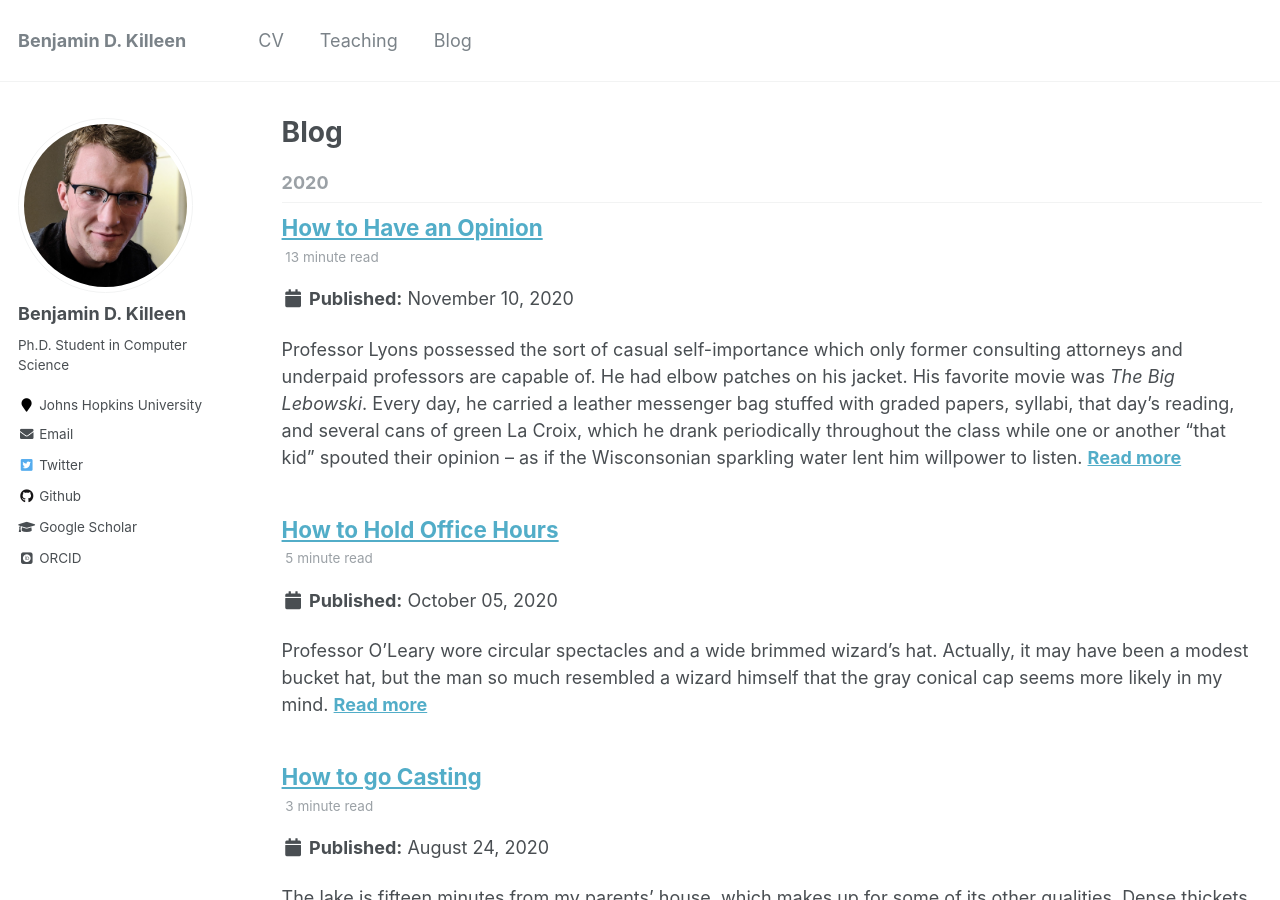
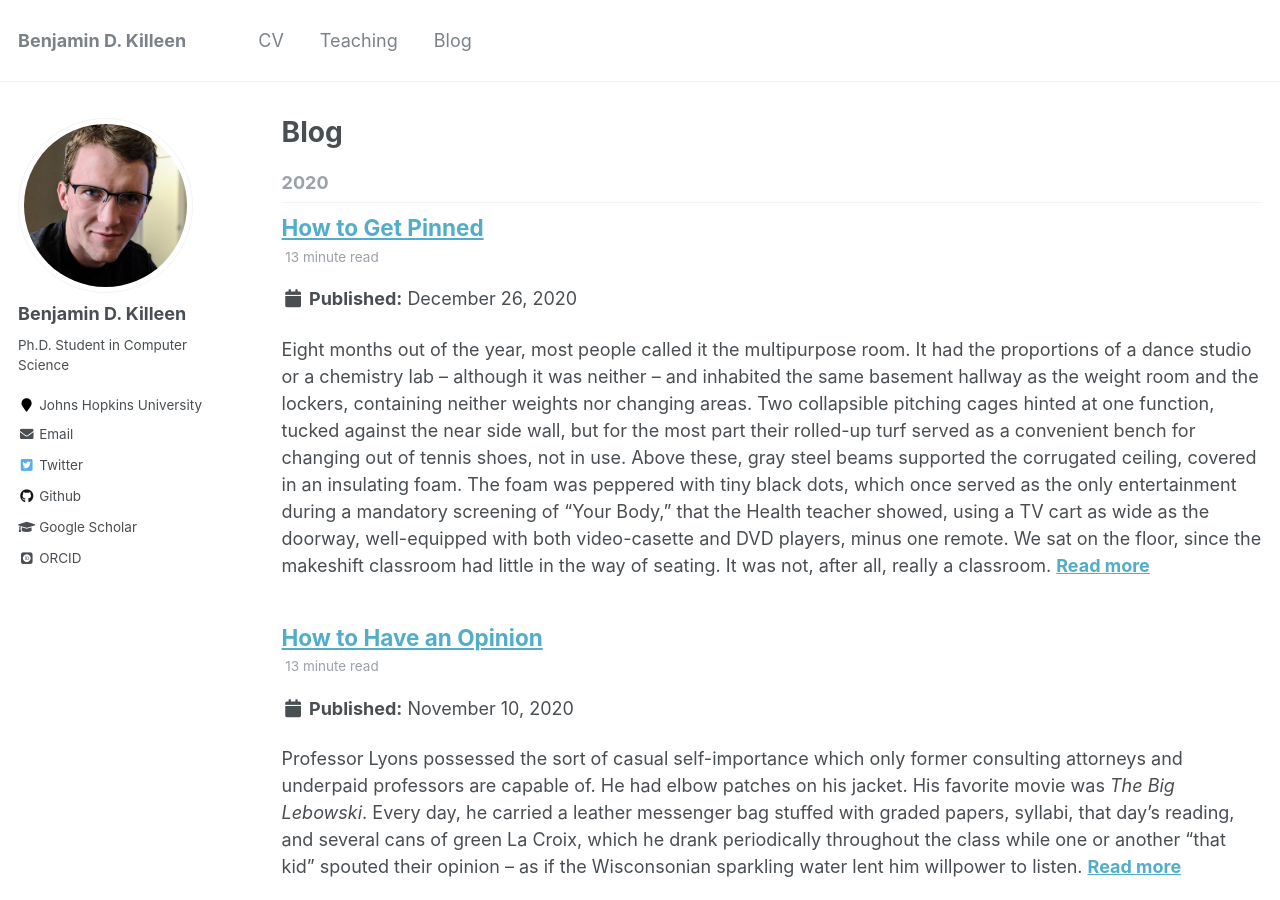
Before and after one commit to benjamindkilleen/benjamindkilleen.github.io, a Jekyll site: the page built from _pages/blog.html, in a window 1280 px wide and 900 px high. Built offline with Jekyll 4.4.1, drawn with Linux system fonts in a browser that asks for light colours; some web fonts are replaced; some of the changed lines change nothing that is shown.

Commit message:
finished wrestling post

```diff
--- a/_posts/how_to_get_pinned.md
+++ b/_posts/2020-12-26-how-to-get-pinned.md
@@ -2,62 +2,62 @@
 layout: single
 title:  "How to Get Pinned"
 author: "Benjamin D. Killeen"
-date:
+date: 2020-12-26
 permalink: /posts/2020/12/how-to-get-pinned/
 tags:
   - Missouri
 ---
 
-Nine months out of the year, most people called it the multipurpose room. In the basement, off the
-hall from the cafeteria, in the same corridor as the weight room and the lockers, the room had the
-proportions of a dance studio or a wine cellar. It was neither. In fact, it felt vaguely
-purposeless for those nine months. Collapsible batting cages hinted at one function, tucked against
-the near wall. Their rolled-up green offered a convenient bench for changing in and out of tennis
-shoes, as long as you could keep your balance. On the ceiling, an insulating foam covered gray
-steel beams, peppered with tiny black dots which once served as the only entertainment during those
-mandatory screenings of "Your Body," that the Health teacher had to show, using a TV cart as wide
-as the doorway and well-equipped with both video-casette and DVD players, minus one remote. I
-remember trying to count the speckles out of boredom.
+Eight months out of the year, most people called it the multipurpose room. It had the proportions
+of a dance studio or a chemistry lab -- although it was neither -- and inhabited the same basement
+hallway as the weight room and the lockers, containing neither weights nor changing areas. Two
+collapsible pitching cages hinted at one function, tucked against the near side wall, but for the
+most part their rolled-up turf served as a convenient bench for changing out of tennis shoes, not
+in use. Above these, gray steel beams supported the corrugated ceiling, covered in an insulating
+foam. The foam was peppered with tiny black dots, which once served as the only entertainment
+during a mandatory screening of "Your Body," that the Health teacher showed, using a TV cart as
+wide as the doorway, well-equipped with both video-casette and DVD players, minus one remote. We
+sat on the floor, since the makeshift classroom had little in the way of seating. It was not, after
+all, really a classroom.
 
-The left and back walls of the multipurpose room reminded everyone of its most inherent role.
-Health had other classrooms and the batting cages could conceivably be moved elsewhere, but the
-orange crash padding, bolted to the concrete of the left and back wall and seemingly out of place
-between between cheap, blue-white floor tiles and low-hanging fluorescent lights between the
-foam-covered beams, was permanent. In later years, the room would take on other, equally permanent
-signifiers of its primary purpose: a painted-orange "champions corner" where every practice ended
-with a self-directed set of fifty push-ups; a peg board and seven pull-up bars bolted just above
-the padding, at different heights; and in the middle of these instruments of physical conditioning
-a hand-painted mural of the wrestling team's logo emblazoned with our unofficial name, "Currahee
-Wrestling."
+Even during those eight months, however, the walls of the multipurpose room reminded visitors
+exactly what that place became, for four long months, and really always was. Health had other
+classrooms; the pitching cages could conceivably be moved upstairs; but the orange crash padding,
+bolted into concrete and seemingly out of place between between cheap, blue-white floor tiles and
+pale fluorescent lights, was permanent. It really belonged. In later years, the room would take on
+other fixed signifiers of the same function: a painted-orange "champions corner" in the back left,
+a peg board and seven pull-up bars along one wall, and in the middle of these instruments a
+hand-painted mural of the team's logo emblazoned with our unofficial name, "Currahee Wrestling."
 
-The logo didn't say, "Statesmen," which was our official school mascot. No one complained. The
-Statesman was an abstract mascot whose signature top hat and twirling baton wouldn't have inspired
-fish to swim. We didn't identify with it. We didn't don "Statesmen Wrestling" hoodies like plates
-of armor against the appraising glances of the Such-and-Such High School Eagles, Wolves, and
-Wildcats that populate every corner of America in place of their apex namesakes. And we certainly
-didn't let loose that vague, unspirited monicker like a wild war cry when nothing else could
-capture the primal blend of cameraderie, pride, and dread which descended after weigh-ins. Instead,
-we grunted "Currahee" in the deepest voice that adolescent boys could muster, and everyone who
-heard us wondered what it meant.
+The logo didn't say "Statesmen" anywhere, although it maybe should have. The statesman was
+Webster's official mascot, a somewhat abstract figure for high school sports. The signature top hat
+and twirling baton which adorned football players' lettermen jackets had no obvious connection to
+the idea of a civil servant and, in any case, struck everyone as meaningless if they made any
+impression at all. Certainly, the statesman didn't inspire us. We didn't don "Statesmen Wrestling"
+hoodies like plates of armor against the appraising glances of the Such-and-Such High School
+Eagles, Wolves, and Wildcats that populate St. Louis County, and we certainly didn't let loose that
+vague, unspirited monicker like a wild war cry when nothing else could capture the primal blend of
+cameraderie, pride, and dread which descended after weigh-ins. Instead, we grunted "Currahee," and
+everyone who heard us wondered what it meant.
 
-To this day, I don't exactly know what inspired Coach to change the name, separating us somewhat
+To this day, I don't know exactly what inspired Coach to change the name, separating his wrestlers
 from the other sports at Webster. Perhaps he objected to the gendered nature of the term, which
 would have excluded our female members in spirit if not in practice. I do not know. Perhaps the
 vaguely nationalistic flavor of a "state's man" rubbed him the wrong way, possessing too large a
-meaning for young wrestlers to carry with them on the mat. Certainly, Coach James Lemay preferred
-what "Currahee" meant. He chose the word based on an episode of *Band of Brothers*, where the 101st
-Airborne runs three miles up, three miles down Currahee mountain. Derived from a Cherokee word,
-"currahee" translates as "We stand alone together," a fitting motto for a division of paratroopers
-who dropped behind enemy lines with no support except each other. James Lemay wanted it to fit his
-wrestling team as well.
+meaning and also too little for young wrestlers to carry with them on the mat. Coach James Lemay
+preferred the meaning of "Currahee." He chose the word based on an episode of *Band of Brothers*,
+where the 101st Airborne runs the Currahee mountain: three miles up, three miles down. Derived from
+a Cherokee word, "currahee" translates as "We stand alone together," a fitting motto for a division
+of paratroopers who dropped behind enemy lines with no support except each other. James Lemay
+wanted it to fit his wrestling team as well, when they walked out on the mat.
 
-On the first day of practice, the multipurpose room became the wrestling room. In that yearly
-ritual, which took place sometimes after the regular football season but before the end of the
-post-season, we dragged out the mats from the storage closet at the back of the room and taped them
-down, to remain there for the duration of the season. This was no simple matter. Each mat weighed
-more than seven freshmen and required extraordinary coordination of mostly new recruits to maneuver
-through the doorway. The upperclassmen, eager to get started, directed the younger boys and two or
-three young women, also new.
+On the first day of practice, the multipurpose room transformed into the wrestling room. The team
+would drag the mats out from the storage closet and tape them down, to remain there for the next
+four months. This was no simple matter. Each mat weighed more than seven freshmen could carry and
+offered little in the way of handholds. It required extraordinary coordination of mostly new
+recruits to maneuver through the doorway, which the upperclassmen provided by directing the younger
+boys and two or three young women, also new, to grip the sides and tilt it back, slowly. Lift with
+the legs. Don't scrape on the door handle.
 
 Eventually, we finished the mats and got ready for practice. We shed our shoes and applied
 antibacterial foam to arm and leg and face and neck. For warmup, we jogged for ten minutes in a
@@ -108,21 +108,22 @@ dignity, maybe join the chess club.
 Practice had a rhythm to it. Lemay or one of the other coaches demonstrated a move, and everyone
 emulated it. Shooting the leg, you wanted to plant your foot and propel over the attacking knee, to
 grab their ankle. At first, we drilled against invisible legs in rows of eight, shooting successive
-shots from the batting cages to the orange padding, rolling over each knee with a smooth intensity
-until we smacked into opposite wall, jogged back to the beginning. New exercise: holding a squat
-position for two minutes at a time. On the mat, a wrestler maintained a low stance that set their
-quads on fire but made them more difficult to attack. You could always tell when your opponent was
-ready to get pinned when they started standing taller, exhausted.
+shots from the batting cages to the orange padding, rolling over each knee with smooth intensity
+until we smacked into opposite wall, jogged back to the beginning.
+
+New exercise: holding a squat position for two minutes at a time. On the mat, a wrestler maintains
+a low stance that sets their quads on fire but made them more difficult to attack. You could always
+tell when your opponent was ready to get pinned when they started standing taller, exhausted.
 
 Next move: sprawl. When someone shot on you, you wanted to get your legs out of the way. You did
 that by slamming your hip down on their shoulder, with the full intention of slamming it into the
-mat. Without an actual attacker, that was what we did. A coach shouted, "Sprawl!" and two dozen
-hips hit the ground like an avalanche, only to pop back up, squat low for another fifteen, fourteen
-seconds before--"Sprawl!"--we dropped again.
+mat. Without an actual attacker, that was what we did. Coach shouted, "Sprawl!" and two dozen hips
+hit the ground like an avalanche, only to pop back up, squat low for another fifteen, fourteen
+seconds before -- "Sprawl!" -- we dropped again.
 
 At this point, even the upperclassmen struggled. The whole team was tired. We straightened whenever
-we felt like we could get away with it, and our clean sprawls diminished into half-hearted
-flops. If we didn't already, now we knew why wrestling was the only sport at Webster that didn't
+we felt like we could get away with it, and our clean sprawls devolved into half-hearted
+flops. Now, if not before, we knew why wrestling was the only sport at Webster that didn't
 hold tryouts. It didn't need them.
 
 At the end of it, practice still wasn't over. "Start running," Lemay said.
@@ -154,18 +155,18 @@ This time we all joined in. "Currahee!"
 
 "TOGETHER." The senior's breath almost gave out on the final syllable, but we echoed him all the same.
 
-"Together!"
+"TOGETHER!"
 
 We kept running until the clock said 5:25. One of the freshmen even dared to lead another round of
 "Currahee." One of the young women, I remember.
 
-"All right, circle up," said Lemay, when it was finished.
+"All right, circle up," said Lemay, when it was finished. He seemed satisfied.
 
 He spent the last five minutes of practice going over logistics. Practice started at 3:00 P.M.. It
-ended at 5:30, but everyone should shower after, so we should plan on being done by 6
-P.M.. Saturday practices were optional, but unless you had a family reunion somewhere in Kansas,
-you should probably be there. No ride? Run. Too far? Coach or one of the upperclassmen would come
-and pick you up and bring you breakfast if necessary. Lemay didn't want anyone left out.
+ended at 5:30, but everyone should shower after, so plan on being done by 6 P.M.. Saturday
+practices were optional, but unless you had a family reunion somewhere in Kansas, you should
+probably be there. No ride? Run. Too far? Coach or one of the upperclassmen would come and pick you
+up and bring you breakfast if necessary. Lemay didn't want anyone left out.
 
 I listened in a daze, breathing hard. I barely heard when Lemay called us into a huddle.
 
@@ -174,8 +175,8 @@ corner?"
 
 It was the back left.
 
-"That's champions corner," Lemay said. "Practice is over, but if you want, you can do fifty pushups
-at the end of practice. Totally up to you. Now, 'Currahee' on three. One, two, three--"
+"That's the champions corner," Lemay said. "Practice is over, but if you want, you can do fifty
+pushups at the end of practice. Totally up to you. Now, 'Currahee' on three. One, two, three--"
 
 "CURRAHEE!" we shouted.
 
@@ -191,11 +192,14 @@ race, others taking their time. They broke fifty into five sets of ten, two of t
 of twenty and one ten. It didn't matter. They still did them together.
 
 Without my asking, one of them made room for me. I threw my hips back and dropped to the mat. I
-could barely lift myself back up again, but I did. Fifty push-ups later, I finally headed off the
-mat. I would be back. I still believed I would probably quit eventually, but I could do one more
-day, one more week.
+could barely lift myself back up again, but I did. Fifty push-ups later, I headed off the mat. I
+would be back. I still believed I would probably quit eventually, but I could do one more day, one
+more week.
 
 Currahee, after all.
+
+
+<!-- TODO: next post: How to Walk Out There -->
 
 <!-- I was never particularly *good* at it, and matches terrified me. I lost fifteen pounds in two -->
 <!-- months and gained a modicum of muscle. I cut my curly hair, which was annoying to wrestle with. -->
@@ -223,11 +227,6 @@ Currahee, after all.
 <!-- individual medals, we can never practice on our own. Drilling moves requires a partner, preferably -->
 <!-- one with roughly equal weight and skill, who ultimately teaches you more about a given move than -->
 <!-- the instructor. The sport of wrestling, as I experienced it, depended on being part of a group. -->
-
-
-
-
-
 
 
 
```
Also changed, not shown: images/favicon.ico (added).
